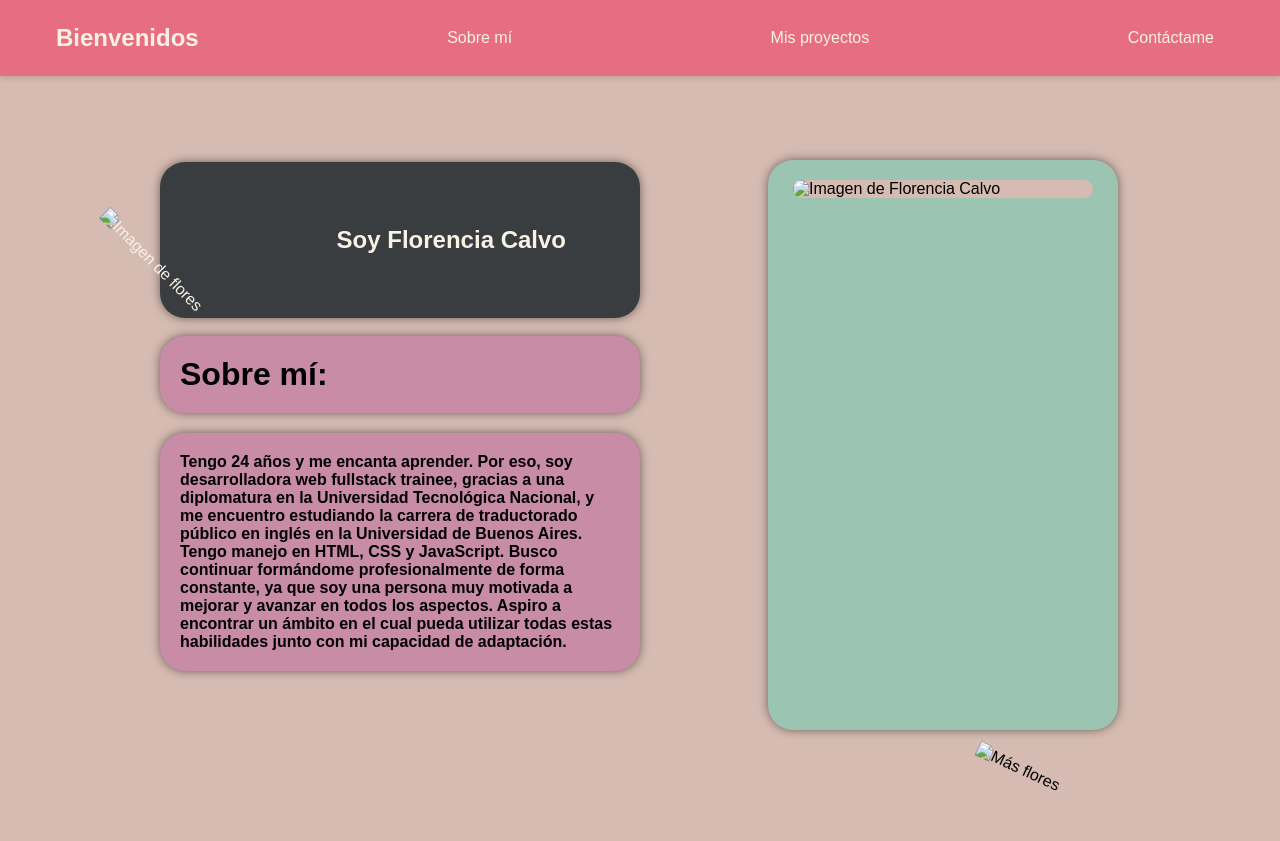
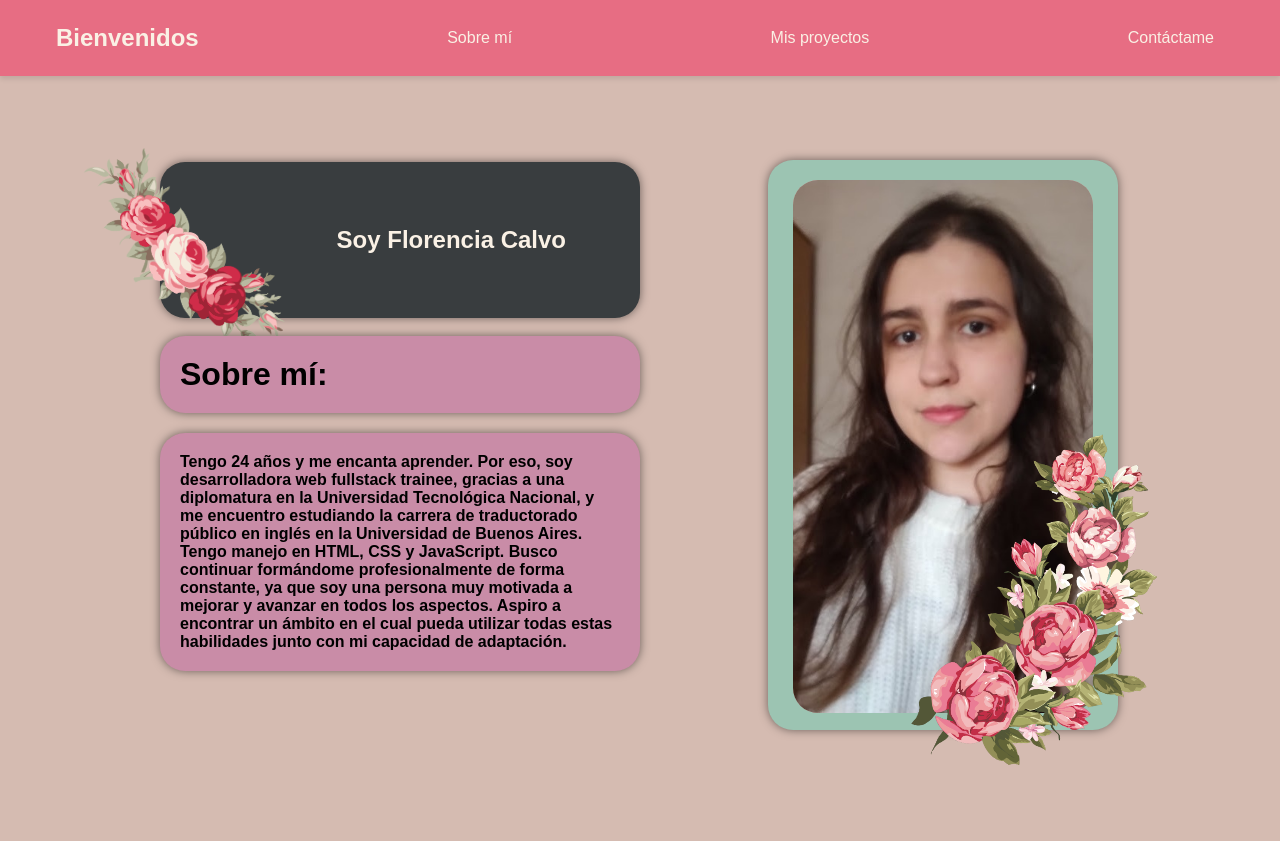
Before and after one commit to florcalvo/exp, a plain HTML site: page index.html in a window 1280 px wide. Drawn offline with Linux system fonts and the light colour scheme; the site is published under a folder, as on GitHub Pages, so addresses that start at the root find nothing; a web font is replaced by a local one.

Commit message:
arreglé las fotos

```diff
--- a/index.html
+++ b/index.html
@@ -23,12 +23,12 @@
     <section class="Sobremi">
         <div class="soyflorencia">
         <h1 class="Florencia">Soy Florencia Calvo</h1>
-        <img src="/assets/images/pngwing.com.png" alt="Imagen de flores" class="imagen-flores">
+        <img src="assets/images/pngwing.com.png" alt="Imagen de flores" class="imagen-flores">
         </div>
     </section>
     <div class="imagen-mia">
-        <img src="/assets/images/cvfoto.jpg" alt="Imagen de Florencia Calvo" class="mi-foto">
-        <img src="/assets/images/pngwing.com (1).png" alt="Más flores" class="flores2">
+        <img src="assets/images/cvfoto.jpg" alt="Imagen de Florencia Calvo" class="mi-foto">
+        <img src="assets/images/pngwing.com (1).png" alt="Más flores" class="flores2">
     </div>
     <div class="sobre-mi">
         <h1 class="titulo">Sobre mí:</h1>
```
